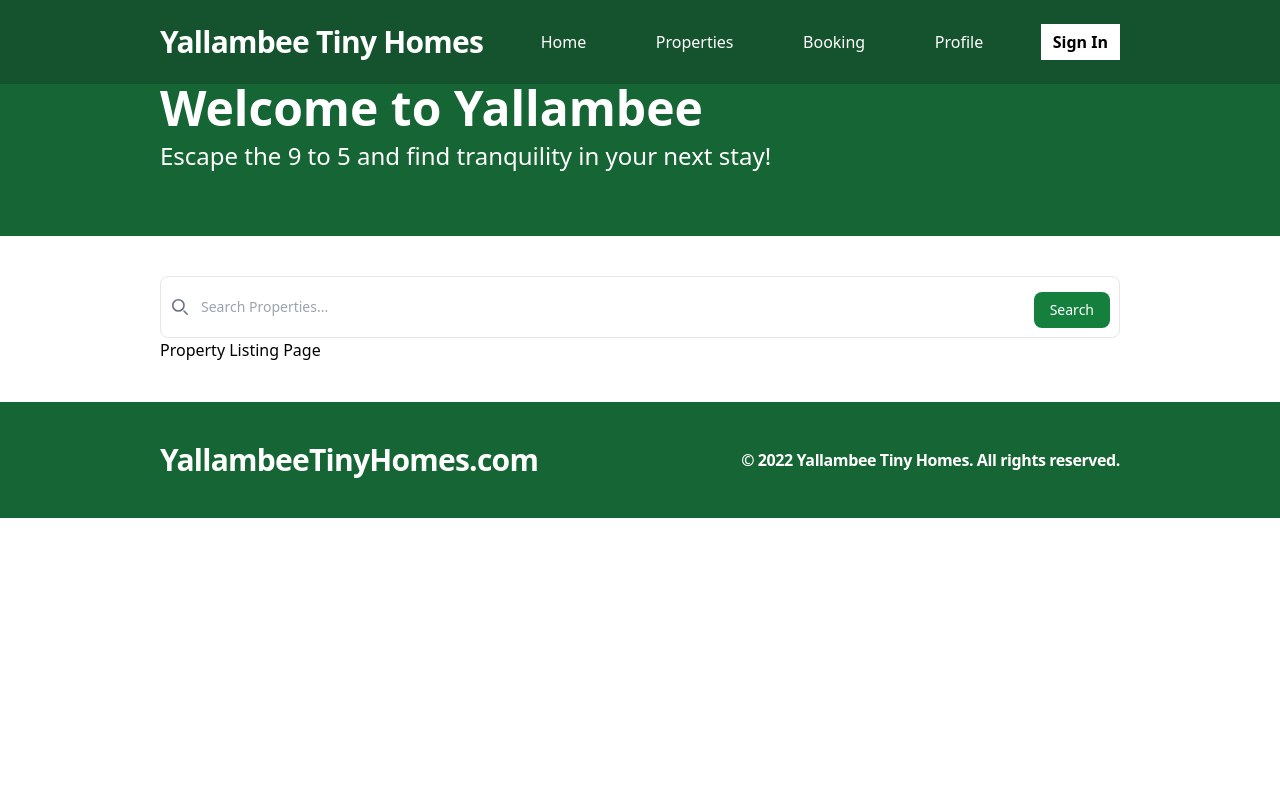
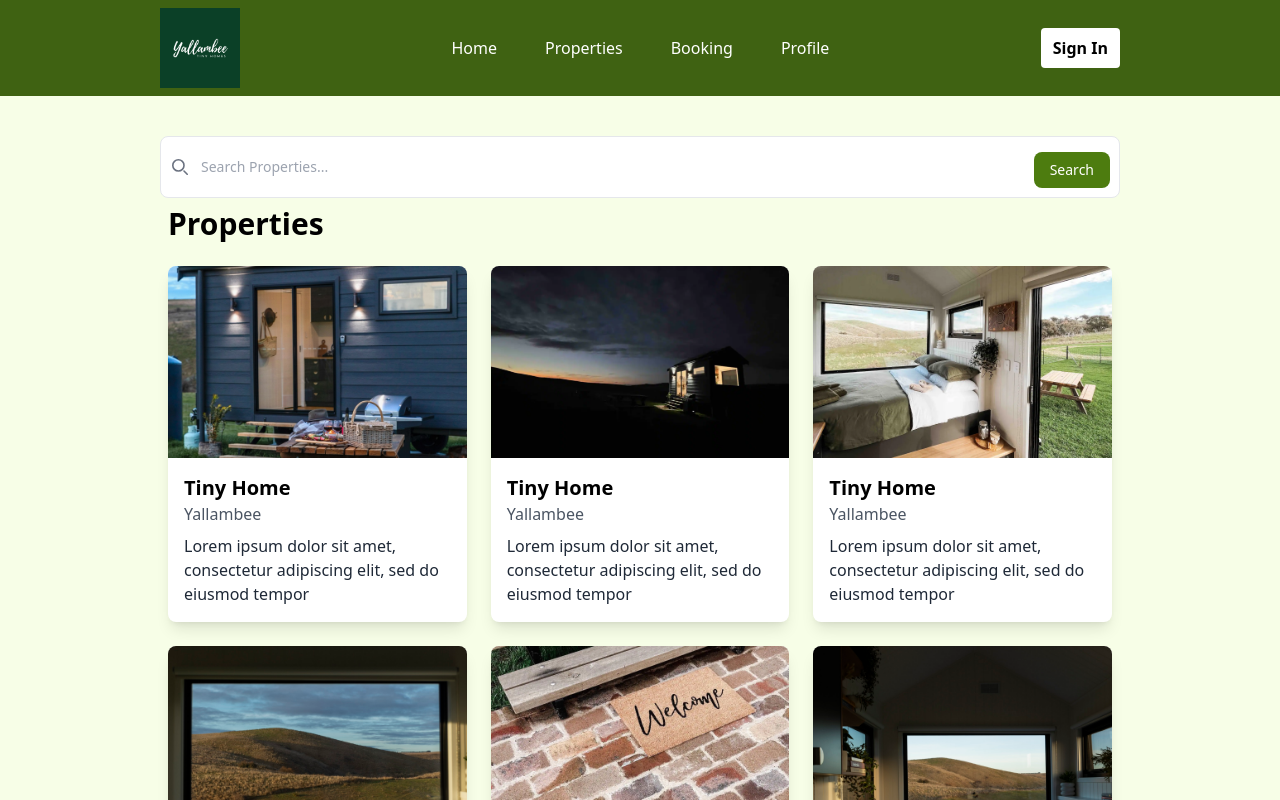
Before and after one commit to Jow17/yallambee-booking-app-frontend, a React (Vite) app: page /property-listing in a window 1280 px wide. Shown: the top 800 px of the page. Built offline with nearby package versions, Linux system fonts and the light colour scheme.

Commit message:
Added placeholder properties on properties page

```diff
--- a/src/App.jsx
+++ b/src/App.jsx
@@ -7,6 +7,7 @@ import Layout from "./Layouts/Layout"
 import HomePage from "./pages/HomePage"
 import Register from "./pages/Register"
 import SignInPage from "./pages/SignInPage"
+import PropertyCard from "./components/PropertyCard"
 import "./styles/index.css"
 
 function App() {
--- a/src/Layouts/Layout.jsx
+++ b/src/Layouts/Layout.jsx
@@ -1,13 +1,11 @@
 import Header from "../components/Header"
-import Hero from "../components/Hero"
 import Footer from "../components/Footer"
 import React from "react"
 
 const Layout = ({ children }) => {
   return (
-    <div className="flex flex-col">
+    <div className="flex flex-col bg-custom-lime min-h-screen ">
       <Header />
-      <Hero />
       <div className="container mx-auto py-10 flex-1">{children}</div>
       <Footer />
     </div>
--- a/src/components/Footer.jsx
+++ b/src/components/Footer.jsx
@@ -1,6 +1,6 @@
 const Footer = () => {
     return (
-        <div className="bg-green-800 py-10">
+        <div className="bg-lime-800 py-10">
         <div className="container mx-auto flex justify-between items-center">
         <span className="text-3xl text-white font-bold tracking-tight">
                     YallambeeTinyHomes.com
--- a/src/components/Header.jsx
+++ b/src/components/Header.jsx
@@ -1,43 +1,30 @@
-import { Link } from "react-router-dom"
-
+import { Link } from 'react-router-dom';
 
 const Header = () => {
   return (
-    <div className="bg-green-900 py-6">
-      <div className="container mx-auto flex justify-between">
-        <span className="text-3xl text-white font-bold tracking-tight">
+    <div className="bg-lime-800 py-6">
+      <div className="container mx-auto flex justify-between items-center">
+        <span className="flex items-center h-12">
           <Link to="/">
-          Yallambee Tiny Homes
+            <img
+              src="/Logo.png"
+              alt="Yallambee logo"
+              className="h-full max-h-20 w-auto "
+            />
           </Link>
         </span>
-        <span className="flex items-center text-white px-3">
-          <Link to="/">
-          Home
-          </Link>
-        </span>
-        <span className="flex items-center text-white px-3">
-          <Link to="/property-listing">
-          Properties
-          </Link>
-        </span>
-        <span className="flex items-center text-white px-3">
-          <Link to="/booking">
-          Booking
-          </Link>
-        </span>
-        <span className="flex items-center text-white px-3">
-          <Link to="/profile">
-          Profile
-          </Link>
-        </span>
-    <span className="flex space-x-2">
-      <Link to="/SignInPage" className="flex bg-white items-center text-black-600 px-3 font-bold hover:bg-gray-100">
-       Sign In
-      </Link>
-    </span>
+        <nav className="flex items-center space-x-6 text-white">
+          <Link to="/" className="px-3">Home</Link>
+          <Link to="/property-listing" className="px-3">Properties</Link>
+          <Link to="/booking" className="px-3">Booking</Link>
+          <Link to="/profile" className="px-3">Profile</Link>
+        </nav>
+        <button className="bg-white text-black px-3 py-2 font-bold hover:bg-gray-100 rounded">
+          <Link to="/SignInPage">Sign In</Link>
+        </button>
+      </div>
     </div>
-  </div>
-  )
+  );
 }
 
-export default Header
+export default Header;
--- a/src/components/Hero.jsx
+++ /dev/null
@@ -1,17 +0,0 @@
-
-const Hero = () => {
-    return (
-      <div className="bg-green-800 pb-16">
-        <div className="container mx-auto flex flex-col gap-2">
-          <h1 className="text-5xl text-white font-bold">
-            Welcome to Yallambee
-          </h1>
-          <p className="text-2xl text-white">
-            Escape the 9 to 5 and find tranquility in your next stay!
-          </p>
-        </div>
-      </div>
-    );
-  };
-
-  export default Hero;
--- a/src/components/PropertyCard.jsx
+++ b/src/components/PropertyCard.jsx
@@ -0,0 +1,17 @@
+import React from 'react';
+
+// PropertyCard Component
+const PropertyCard = ({ name, location, image, description }) => {
+  return (
+    <div className="bg-white shadow-lg rounded-lg overflow-hidden">
+      <img src={image} alt={name} className="w-full h-48 object-cover" />
+      <div className="p-4">
+        <h2 className="text-xl font-semibold">{name}</h2>
+        <p className="text-gray-600">{location}</p>
+        <p className="mt-2 text-gray-800">{description}</p>
+      </div>
+    </div>
+  );
+};
+
+export default PropertyCard;
--- a/src/components/SearchBar.jsx
+++ b/src/components/SearchBar.jsx
@@ -32,8 +32,8 @@ const SearchBar = () => {
                 absolute
                 end-2.5
                 bottom-2.5
-                bg-green-700
-                hover:bg-green-800
+                bg-lime-700
+                hover:bg-lime-800
                 focus:ring-4
                 focus:outline-none
                 focus:ring-green-300
@@ -41,7 +41,7 @@ const SearchBar = () => {
                 text-sm
                 px-4
                 py-2
-                dark:bg-green-600
+                dark:bg-lime-600
                 dark:hover:bg-green-700
                 dark:focus:ring-green-800">
                     Search</button>
--- a/src/pages/HomePage.jsx
+++ b/src/pages/HomePage.jsx
@@ -9,7 +9,7 @@ const HomePage = () => {
         <br />
         <img
           className="object-fill"
-          src="/tiny_home_pics/Yallambee-Hero-Image.webp"
+          src="/tiny_home_pics/Yallambee-Hero-Image.jpg"
           alt="Yallambee hero image"
         />
       </>
--- a/src/pages/PropertyListingPage.jsx
+++ b/src/pages/PropertyListingPage.jsx
@@ -1,13 +1,76 @@
-import React from "react"
-import SearchBar from "../components/SearchBar"
+import React from 'react';
+import SearchBar from '../components/SearchBar';
 
-const PropertyListingPage = () => {
-    return (
-        <div>
-            <SearchBar />
-            <h1>Property Listing Page</h1>
+
+// Placeholder Properties
+const properties = [
+  {
+    id: 1,
+    name: 'Tiny Home',
+    location: 'Yallambee',
+    image: 'public/tiny_home_pics/yallamby110a7347.JPEG',
+    description: 'Lorem ipsum dolor sit amet, consectetur adipiscing elit, sed do eiusmod tempor',
+  },
+  {
+    id: 2,
+    name: 'Tiny Home',
+    location: 'Yallambee',
+    image: 'public/tiny_home_pics/4c36d0b0-94ac-438f-9e6d-4a0a4a5dda68.webp',
+    description: 'Lorem ipsum dolor sit amet, consectetur adipiscing elit, sed do eiusmod tempor',
+  },
+  {
+    id: 3,
+    name: 'Tiny Home',
+    location: 'Yallambee',
+    image: 'public/tiny_home_pics/5d5e5a09-04e7-4e8d-9d0a-9a44940fe4c4.webp',
+    description: 'Lorem ipsum dolor sit amet, consectetur adipiscing elit, sed do eiusmod tempor',
+  },
+  {
+    id: 4,
+    name: 'Tiny Home',
+    location: 'Yallambee',
+    image: 'public/tiny_home_pics/yallamby110a9500.JPEG',
+    description: 'Lorem ipsum dolor sit amet, consectetur adipiscing elit, sed do eiusmod tempor',
+  },
+  {
+    id: 5,
+    name: 'Tiny Home',
+    location: 'Yallambee',
+    image: 'public/tiny_home_pics/bd07c6ba-2527-4e3f-b1cb-0c8a6e8261f4.webp',
+    description: 'Lorem ipsum dolor sit amet, consectetur adipiscing elit, sed do eiusmod tempor',
+  },
+  {
+    id: 6,
+    name: 'Tiny Home',
+    location: 'Yallambee',
+    image: 'public/tiny_home_pics/yallamby110a9268.JPEG',
+    description: 'Lorem ipsum dolor sit amet, consectetur adipiscing elit, sed do eiusmod tempor',
+  },
+];
+
+const propertyList = () => {
+  return (
+    <>
+    <SearchBar/>
+    <div className="bg-sage-green min-h-screen p-2">
+      <div className=" mx-auto ">
+        <h1 className="text-3xl font-bold mb-6 text-black">Properties</h1>
+        <div className="grid grid-cols-1 md:grid-cols-2 lg:grid-cols-3 gap-6">
+          {properties.map(property => (
+            <div key={property.id} className="bg-white shadow-lg rounded-lg overflow-hidden">
+              <img src={property.image} alt={property.name} className="w-full h-48 object-cover" />
+              <div className="p-4">
+                <h2 className="text-xl font-semibold">{property.name}</h2>
+                <p className="text-gray-600">{property.location}</p>
+                <p className="mt-2 text-gray-800">{property.description}</p>
+              </div>
+            </div>
+          ))}
         </div>
-    )
-}
+      </div>
+    </div>
+    </>
+  );
+};
 
-export default PropertyListingPage
+export default propertyList;
--- a/src/pages/SignInPage.jsx
+++ b/src/pages/SignInPage.jsx
@@ -6,7 +6,7 @@ const SignInForm = ({ onSubmit }) => {
   const { register, handleSubmit, formState: { errors } } = useForm();
 
   return (
-    <form className="flex flex-col gap-5" onSubmit={handleSubmit(onSubmit)}>
+    <form className="flex flex-col gap-6" onSubmit={handleSubmit(onSubmit)}>
       <h2 className="text-3xl font-bold">Sign In</h2>
 
       <label className="text-gray-700 text-sm font-bold flex-1">
--- a/tailwind.config.js
+++ b/tailwind.config.js
@@ -2,7 +2,11 @@
 export default {
   content: ["./index.html", "./src/**/*.{js,ts,jsx,tsx}"],
   theme: {
-    extend: {},
+    extend: {
+      colors: {
+        'custom-lime': '#f7fee7',
+      }
+    },
     container: {
       padding: {
         md: "10rem",
```
Also changed, not shown: public/tiny_home_pics/Yallambee-Hero-Image.jpg (added).
